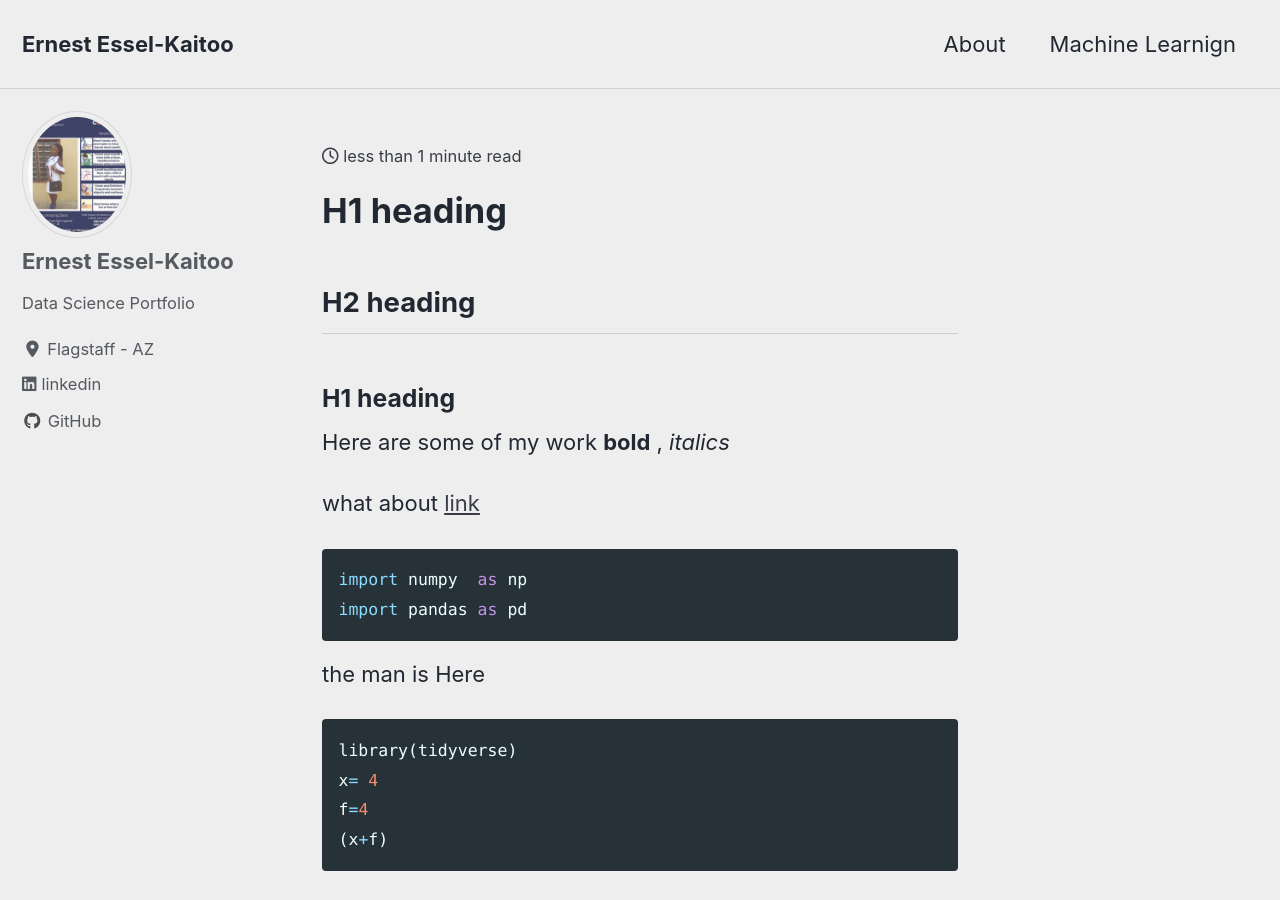
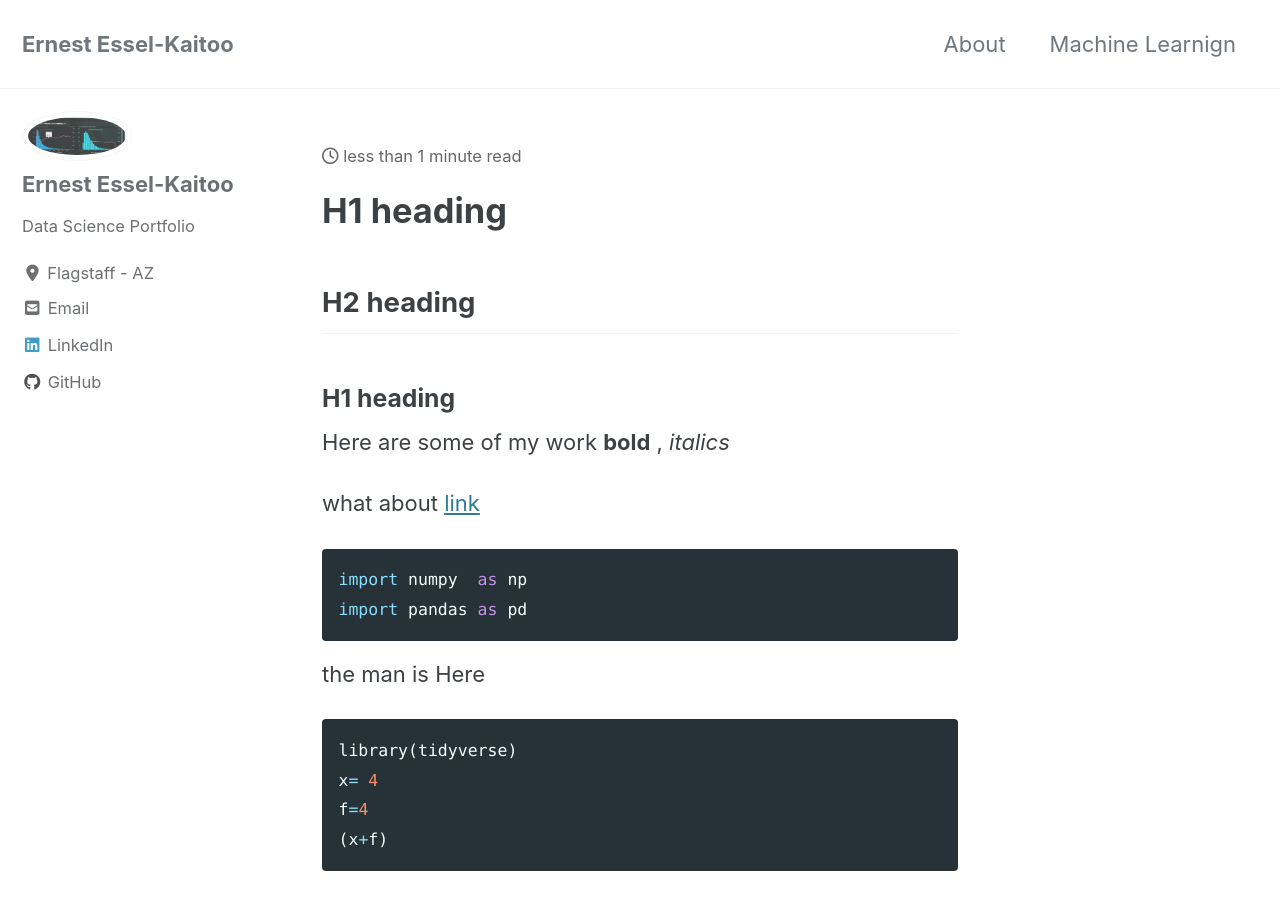
Before and after one commit to ernestesselk2/ernestesselkaitoo, a Jekyll site: the page built from _posts/2017-01-28-tutorial.md, in a window 1280 px wide and 900 px high. Built offline with Jekyll 4.4.1, drawn with Linux system fonts in a browser that asks for light colours; cached includes are drawn as plain includes; nearby versions of some CDN libraries; part of the change alters nothing that is shown.

```diff
--- a/_config.yml
+++ b/_config.yml
@@ -5,32 +5,22 @@
 # For technical reasons, this file is *NOT* reloaded automatically when you use
 # `jekyll serve`. If you change this file, please restart the server process.
 
-# Theme Settings
-#
-# Review documentation to determine if you should use `theme` or `remote_theme`
-# https://mmistakes.github.io/minimal-mistakes/docs/quick-start-guide/#installing-the-theme
-
-# theme                  : "minimal-mistakes-jekyll"
-# remote_theme           : "mmistakes/minimal-mistakes"
-minimal_mistakes_skin    :  "air" #"default" , "aqua", "contrast", "dark", "dirt", "neon", "mint", "plum", "sunrise"
+minimal_mistakes_skin    : "default" # "air", "aqua", "contrast", "dark", "dirt", "neon", "mint", "plum", "sunrise"
 
 # Site Settings
 locale                   : "en-US"
 title                    : "Ernest Essel-Kaitoo"
 title_separator          : "-"
-subtitle                 : # site tagline that appears below site title in masthead
 name                     : "Ernest Essel-Kaitoo"
 description              : "Data Science Portfolio"
 url                      : # the base hostname & protocol for your site e.g. "https://mmistakes.github.io"
 baseurl                  : # the subpath of your site, e.g. "/blog"
 repository               : # GitHub username/repo-name e.g. "mmistakes/minimal-mistakes"
 teaser                   : # path of fallback teaser image, e.g. "/assets/images/500x300.png"
-logo                     : # path of logo image to display in the masthead, e.g. "/assets/images/88x88.png"
-masthead_title           : # overrides the website title displayed in the masthead, use " " for no title
 # breadcrumbs            : false # true, false (default)
 words_per_minute         : 200
 comments:
-  provider               : # false (default), "disqus", "discourse", "facebook", "staticman", "staticman_v2", "utterances", "custom"
+  provider               : # false (default), "disqus", "discourse", "facebook", "google-plus", "staticman", "staticman_v2" "custom"
   disqus:
     shortname            : # https://help.disqus.com/customer/portal/articles/466208-what-s-a-shortname-
   discourse:
@@ -40,12 +30,22 @@ comments:
     appid                :
     num_posts            : # 5 (default)
     colorscheme          : # "light" (default), "dark"
-  utterances:
-    theme                : # "github-light" (default), "github-dark"
-    issue_term           : # "pathname" (default)
-  staticman:
-    branch               : # "master"
-    endpoint             : # "https://{your Staticman v3 API}/v3/entry/github/"
+staticman:
+  allowedFields          : # ['name', 'email', 'url', 'message']
+  branch                 : # "master"
+  commitMessage          : # "New comment."
+  filename               : # comment-{@timestamp}
+  format                 : # "yml"
+  moderation             : # true
+  path                   : # "/_data/comments/{options.slug}" (default)
+  requiredFields         : # ['name', 'email', 'message']
+  transforms:
+    email                : # "md5"
+  generatedFields:
+    date:
+      type               : # "date"
+      options:
+        format           : # "iso8601" (default), "timestamp-seconds", "timestamp-milliseconds"
 reCaptcha:
   siteKey                :
   secret                 :
@@ -53,15 +53,7 @@ atom_feed:
   path                   : # blank (default) uses feed.xml
 search                   : # true, false (default)
 search_full_content      : # true, false (default)
-search_provider          : # lunr (default), algolia, google
-algolia:
-  application_id         : # YOUR_APPLICATION_ID
-  index_name             : # YOUR_INDEX_NAME
-  search_only_api_key    : # YOUR_SEARCH_ONLY_API_KEY
-  powered_by             : # true (default), false
-google:
-  search_engine_id       : # YOUR_SEARCH_ENGINE_ID
-  instant_search         : # false (default), true
+
 # SEO Related
 google_site_verification :
 bing_site_verification   :
@@ -88,64 +80,40 @@ analytics:
   provider               : false # false (default), "google", "google-universal", "custom"
   google:
     tracking_id          :
-    anonymize_ip         : # true, false (default)
 
 
 # Site Author
 author:
   name             : "Ernest Essel-Kaitoo"
-  avatar           : "/images/IMG-20200327-WA0004.jpg" # path of avatar image, e.g. "/assets/images/bio-photo.jpg"
+  avatar           : "/images/homepage.jpg" # path of avatar image, e.g. "/assets/images/bio-photo.jpg"
   bio              : "Data Science Portfolio"
   location         : "Flagstaff - AZ"
-  email            :
-  github           : "richkaitoo"
-  links:
-    - label: "Email"
-      icon: "fas fa-fw fa-envelope-square"
-      # url: mailto:your.name@email.com
-    - label: "linkedin"
-      icon: "fa fa-linkedin-square"
-      url: "https://www.linkedin.com/in/richkaitoo/"
-    - label: "Website"
-      icon: "fas fa-fw fa-link"
-      # url: "https://your-website.com"
-    - label: "Twitter"
-      icon: "fab fa-fw fa-twitter-square"
-      # url: "https://twitter.com/"
-    - label: "Facebook"
-      icon: "fab fa-fw fa-facebook-square"
-      # url: "https://facebook.com/"
-    - label: "GitHub"
-      icon: "fab fa-fw fa-github"
-      # url: "https://github.com/"
-    - label: "Instagram"
-      icon: "fab fa-fw fa-instagram"
-      # url: "https://instagram.com/"
-
-# Site Footer
-footer:
-  links:
-    - label: "linkedin"
-      icon: "fa fa-linkedin-square"
-      # url:
-    - label: "Twitter"
-      icon: "fab fa-fw fa-twitter-square"
-      # url:
-    - label: "Facebook"
-      icon: "fab fa-fw fa-facebook-square"
-      # url:
-    - label: "GitHub"
-      icon: "fab fa-fw fa-github"
-      # url:
-    - label: "GitLab"
-      icon: "fab fa-fw fa-gitlab"
-      # url:
-    - label: "Bitbucket"
-      icon: "fab fa-fw fa-bitbucket"
-      # url:
-    - label: "Instagram"
-      icon: "fab fa-fw fa-instagram"
-      # url:
+  email            : "ernselito@gmail.com"
+  uri              :
+  home             : # null (default), "absolute or relative url to link to author home"
+  bitbucket        :
+  codepen          :
+  dribbble         :
+  flickr           :
+  facebook         :
+  foursquare       :
+  github           : "ernestesselkaitoo"
+  gitlab           :
+  google_plus      :
+  keybase          :
+  instagram        :
+  lastfm           :
+  linkedin         : "richkaitoo" # "john-doe-12345678" (the last part of your profile url, e.g. https://www.linkedin.com/in/john-doe-12345678)
+  pinterest        :
+  soundcloud       :
+  stackoverflow    : # "123456/username" (the last part of your profile url, e.g. https://stackoverflow.com/users/123456/username)
+  steam            : # "steamId" (the last part of your profile url, e.g. https://steamcommunity.com/id/steamId/)
+  tumblr           :
+  twitter          :
+  vine             :
+  weibo            :
+  xing             :
+  youtube          : # "https://youtube.com/c/MichaelRoseDesign"
 
 
 # Reading Files
@@ -173,7 +141,6 @@ exclude:
   - log
   - node_modules
   - package.json
-  - package-lock.json
   - Rakefile
   - README
   - tmp
@@ -209,7 +176,7 @@ kramdown:
 # Sass/SCSS
 sass:
   sass_dir: _sass
-  style: compressed # https://sass-lang.com/documentation/file.SASS_REFERENCE.html#output_style
+  style: compressed # http://sass-lang.com/documentation/file.SASS_REFERENCE.html#output_style
 
 
 # Outputting
@@ -225,7 +192,7 @@ plugins:
   - jekyll-sitemap
   - jekyll-gist
   - jekyll-feed
-  - jekyll-include-cache
+  - jemoji
 
 # mimic GitHub Pages with --safe
 whitelist:
@@ -233,7 +200,7 @@ whitelist:
   - jekyll-sitemap
   - jekyll-gist
   - jekyll-feed
-  - jekyll-include-cache
+  - jemoji
 
 
 # Archives
@@ -244,8 +211,8 @@ whitelist:
 #  - Archive page should exist at path when using Liquid method or you can
 #    expect broken links (especially with breadcrumbs enabled)
 #  - <base_path>/tags/my-awesome-tag/index.html ~> path: /tags/
-#  - <base_path>/categories/my-awesome-category/index.html ~> path: /categories/
-#  - <base_path>/my-awesome-category/index.html ~> path: /
+#  - <base_path/categories/my-awesome-category/index.html ~> path: /categories/
+#  - <base_path/my-awesome-category/index.html ~> path: /
 category_archive:
   type: liquid
   path: /categories/
@@ -266,7 +233,7 @@ tag_archive:
 
 
 # HTML Compression
-# - https://jch.penibelst.de/
+# - http://jch.penibelst.de/
 compress_html:
   clippings: all
   ignore:
@@ -286,7 +253,8 @@ defaults:
       comments: # true
       share: true
       related: true
-  #_pages
+
+  # _pages
   - scope:
       path: ""
       type: pages
```
